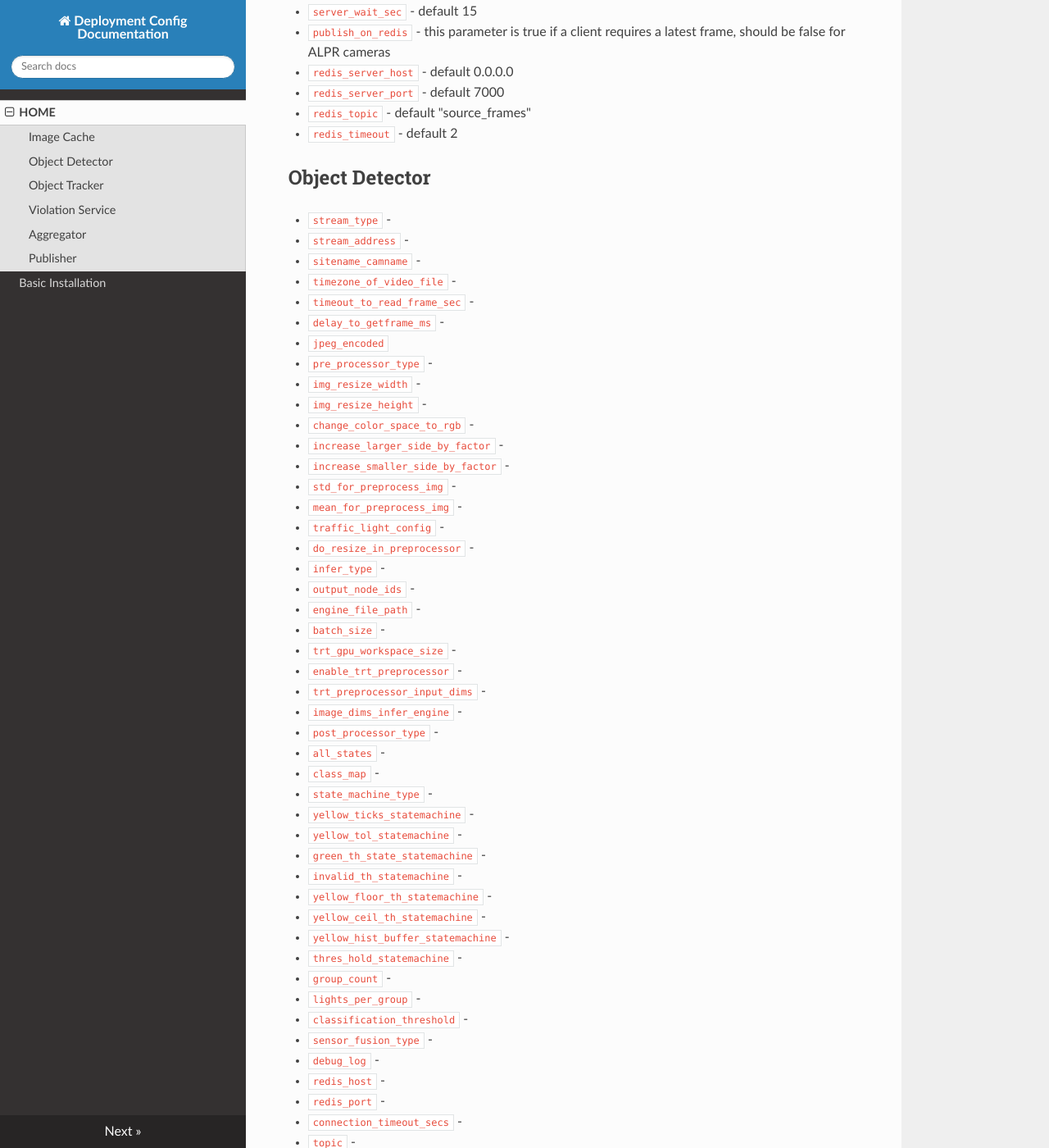
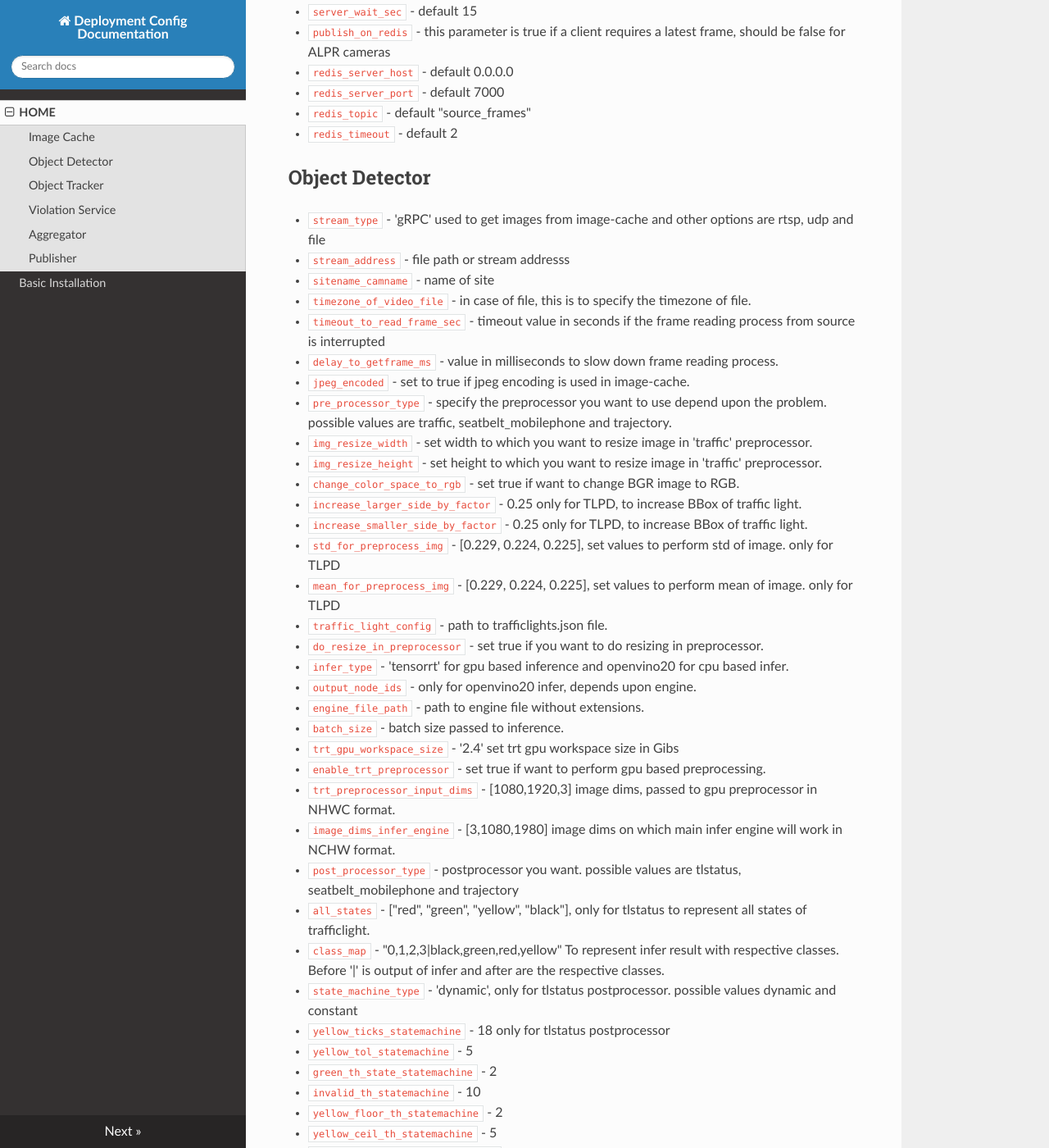
Before and after one commit to hazenai/system-docs, an MkDocs documentation site: the page built from docs/index.md, in a window 1280 px wide and 1400 px high, scrolled down 660 px. Shown: the whole window at 82% size. Built offline with MkDocs 1.6.1, drawn with Linux system fonts in a browser that asks for light colours; nearby versions of some CDN libraries; some of the changed text lies outside the part shown.

Commit message:
add config param details for OD

```diff
--- a/docs/index.md
+++ b/docs/index.md
@@ -25,56 +25,56 @@
 
 ## Object Detector
 
-* `stream_type` -
-* `stream_address` -
-* `sitename_camname` -
-* `timezone_of_video_file` -
-* `timeout_to_read_frame_sec` -
-* `delay_to_getframe_ms` -
-* `jpeg_encoded`
-* `pre_processor_type` -
-* `img_resize_width` -
-* `img_resize_height` -
-* `change_color_space_to_rgb` -
-* `increase_larger_side_by_factor` -
-* `increase_smaller_side_by_factor` -
-* `std_for_preprocess_img` -
-* `mean_for_preprocess_img` -
-* `traffic_light_config` -
-* `do_resize_in_preprocessor` -
-* `infer_type` -
-* `output_node_ids` -
-* `engine_file_path` -
-* `batch_size` -
-* `trt_gpu_workspace_size` -
-* `enable_trt_preprocessor` -
-* `trt_preprocessor_input_dims` -
-* `image_dims_infer_engine` -
-* `post_processor_type` -
-* `all_states` -
-* `class_map` -
-* `state_machine_type` -
-* `yellow_ticks_statemachine` -
-* `yellow_tol_statemachine` -
-* `green_th_state_statemachine` -
-* `invalid_th_statemachine` -
-* `yellow_floor_th_statemachine` -
-* `yellow_ceil_th_statemachine` -
-* `yellow_hist_buffer_statemachine` -
-* `thres_hold_statemachine` -
-* `group_count` -
-* `lights_per_group` -
-* `classification_threshold` -
-* `sensor_fusion_type` -
-* `debug_log` -
-* `redis_host` -
-* `redis_port` -
-* `connection_timeout_secs` -
-* `topic` -
-* `output_type` -
-* `group1_queue_id` -
-* `group2_queue_id` -
-* `config_trigger_queue` -
+* `stream_type` - 'gRPC' used to get images from image-cache and other options are rtsp, udp and file
+* `stream_address` - file path or stream addresss
+* `sitename_camname` - name of site
+* `timezone_of_video_file` - in case of file, this is to specify the timezone of file.
+* `timeout_to_read_frame_sec` - timeout value in seconds if the frame reading process from source is interrupted
+* `delay_to_getframe_ms` - value in milliseconds to slow down frame reading process.
+* `jpeg_encoded` - set to true if jpeg encoding is used in image-cache.
+* `pre_processor_type` - specify the preprocessor you want to use depend upon the problem. possible values are traffic, seatbelt_mobilephone and trajectory.
+* `img_resize_width` - set width to which you want to resize image in 'traffic' preprocessor.
+* `img_resize_height` - set height to which you want to resize image in 'traffic' preprocessor.
+* `change_color_space_to_rgb` - set true if want to change BGR image to RGB.
+* `increase_larger_side_by_factor` - 0.25 only for TLPD, to increase BBox of traffic light.
+* `increase_smaller_side_by_factor` - 0.25 only for TLPD, to increase BBox of traffic light.
+* `std_for_preprocess_img` - [0.229, 0.224, 0.225], set values to perform std of image. only for TLPD
+* `mean_for_preprocess_img` - [0.229, 0.224, 0.225], set values to perform mean of image. only for TLPD
+* `traffic_light_config` - path to trafficlights.json file.
+* `do_resize_in_preprocessor` - set true if you want to do resizing in preprocessor.
+* `infer_type` - 'tensorrt' for gpu based inference and openvino20 for cpu based infer.
+* `output_node_ids` - only for openvino20 infer, depends upon engine.
+* `engine_file_path` - path to engine file without extensions.
+* `batch_size` - batch size passed to inference.
+* `trt_gpu_workspace_size` - '2.4' set trt gpu workspace size in Gibs
+* `enable_trt_preprocessor` - set true if want to perform gpu based preprocessing.
+* `trt_preprocessor_input_dims` - [1080,1920,3] image dims, passed to gpu preprocessor in NHWC format.
+* `image_dims_infer_engine` - [3,1080,1980] image dims on which main infer engine will work in NCHW format.
+* `post_processor_type` - postprocessor you want. possible values are tlstatus, seatbelt_mobilephone and trajectory
+* `all_states` - ["red", "green", "yellow", "black"], only for tlstatus to represent all states of trafficlight.
+* `class_map` - "0,1,2,3|black,green,red,yellow" To represent infer result with respective classes. Before '|' is output of infer and after are the respective classes.
+* `state_machine_type` - 'dynamic', only for tlstatus postprocessor. possible values dynamic and constant
+* `yellow_ticks_statemachine` - 18 only for tlstatus postprocessor
+* `yellow_tol_statemachine` - 5
+* `green_th_state_statemachine` - 2
+* `invalid_th_statemachine` - 10
+* `yellow_floor_th_statemachine` - 2
+* `yellow_ceil_th_statemachine` - 5
+* `yellow_hist_buffer_statemachine` - 10
+* `thres_hold_statemachine` - 1
+* `group_count` - 2, total groups of trafficlight.
+* `lights_per_group` - [5, 0], total lights per group.
+* `classification_threshold` - 0.45, classification threshold for tlstatus postprocessor
+* `sensor_fusion_type` - 'majority', possible values are mean and majority
+* `debug_log` - set true if want to see debug logs
+* `redis_host` - redis host on which redis-server is running
+* `redis_port` - port redis-server is running
+* `connection_timeout_secs` - timeout value in seconds to connect to redis.
+* `topic` - topic on which OD will publish packages.
+* `output_type` - Specify type on which you want to get output of OD. Possible values are redis, mqtt and system_v_queue( only working for one specific case)
+* `group1_queue_id` - queue id of system-v-queue on which want to get phase change status of group1(only for one specific case)
+* `group2_queue_id` -  queue id of system-v-queue on which want to get phase change status of group2(only for one specific case)
+* `config_trigger_queue` - queue id on which OD will get notification about config change. (only for specific case)
 
 ## Object Tracker
 
```
